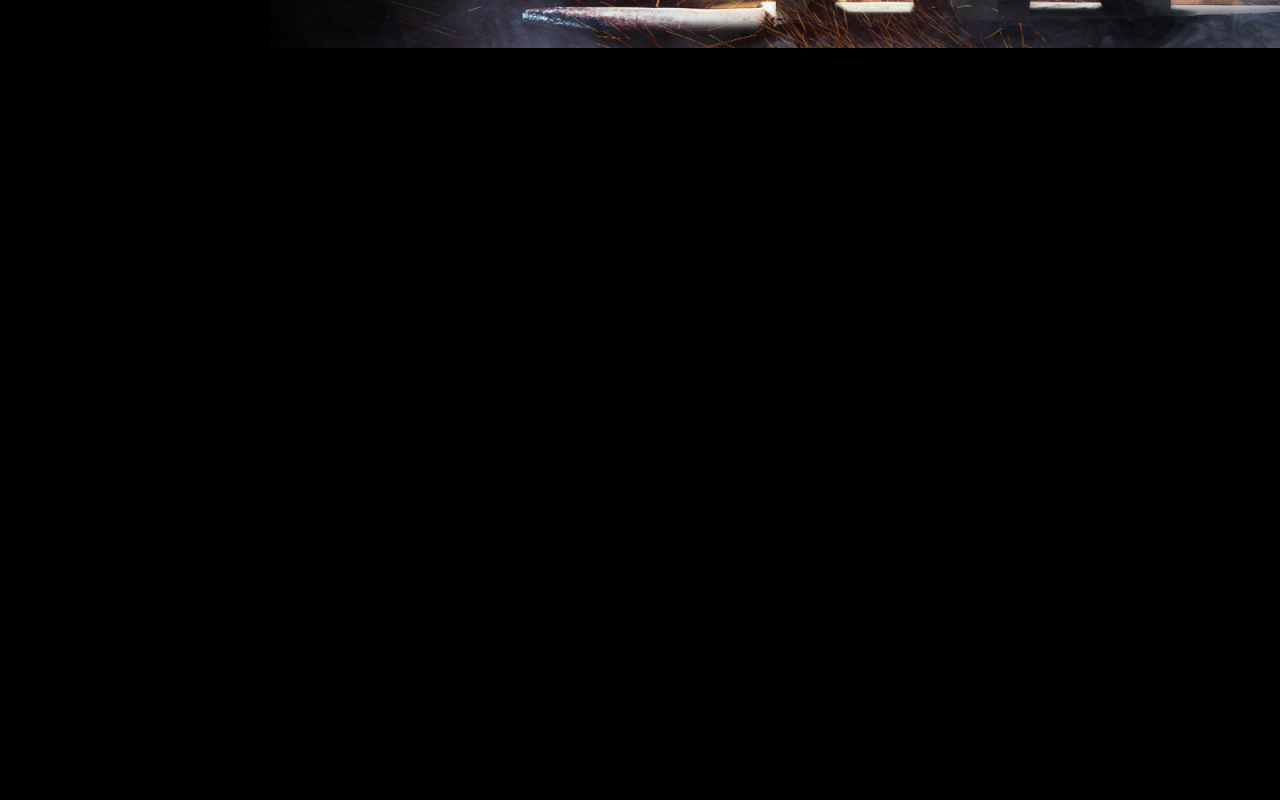
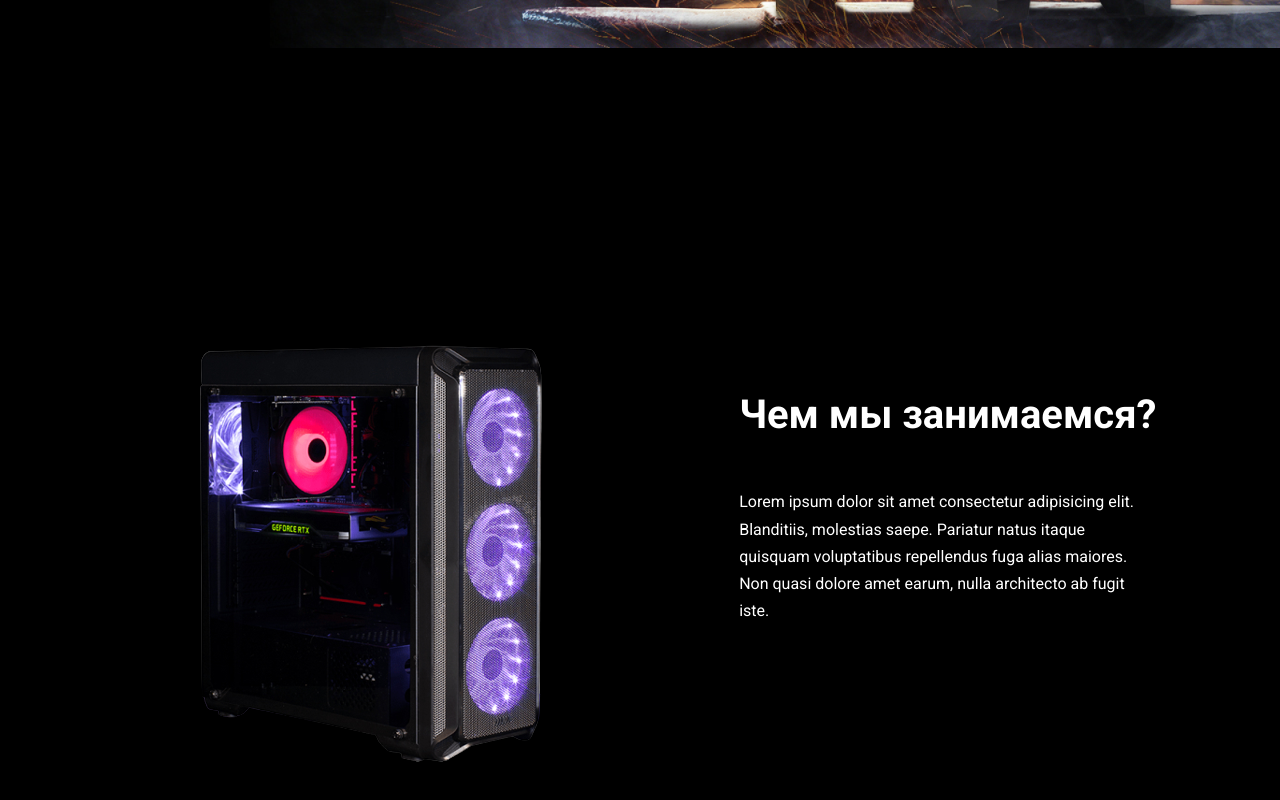
Before and after one commit to VRomanenko04/Computer_assembly_App, a React (Create React App) app: page / in a window 1280 px wide. Shown: the part 592-1392 px from the top of the page. Before the commit the page ends 800 px from the top, so only its background shows below. Built offline with nearby package versions, Linux system fonts and the light colour scheme.

Commit message:
Сделал блок "О нас"

```diff
--- a/src/pages/MainPage.jsx
+++ b/src/pages/MainPage.jsx
@@ -9,6 +9,15 @@ export default function MainPage() {
             <h1 className={classes.head__text}>От заказа <br /> до индивидуального ПК <br /> всего неделя</h1>
             <Button text='Заказать ПК' additionalClass={classes.head__btn}/>
         </header>
+        <main>
+            <section className={classes.about__us}>
+                <img src="/imgs/about__img.png" alt=''/>
+                <article>
+                    <h2 className={classes.about_us_head}>Чем мы занимаемся?</h2>
+                    <p className={classes.about_us_text}>Lorem ipsum dolor sit amet consectetur adipisicing elit. Blanditiis, molestias saepe. Pariatur natus itaque quisquam voluptatibus repellendus fuga alias maiores. Non quasi dolore amet earum, nulla architecto ab fugit iste.</p>
+                </article>
+            </section>
+        </main>
         </>
     )
 }
--- a/src/styles/mainpage.module.css
+++ b/src/styles/mainpage.module.css
@@ -10,7 +10,6 @@
 }
 
 .head__text {
-    color: #fff;
     font-weight: 700;
     font-size: 58px;
     margin-top: 250px;
@@ -23,3 +22,25 @@
     margin-left: 150px;
     margin-top: 50px;
 }
+
+h1,h2,p {
+    color: #fff;
+}
+
+.about__us {
+    display: flex;
+    flex-direction: row;
+    justify-content: space-evenly;
+    align-items: center;
+    height: 600px;
+}
+
+.about_us_head {
+    font-size: 40px;
+}
+
+.about_us_text {
+    max-width: 400px;
+    margin-top: 50px;
+    line-height: 1.7em;
+}
```
Also changed, not shown: public/imgs/about__img.png (added).
